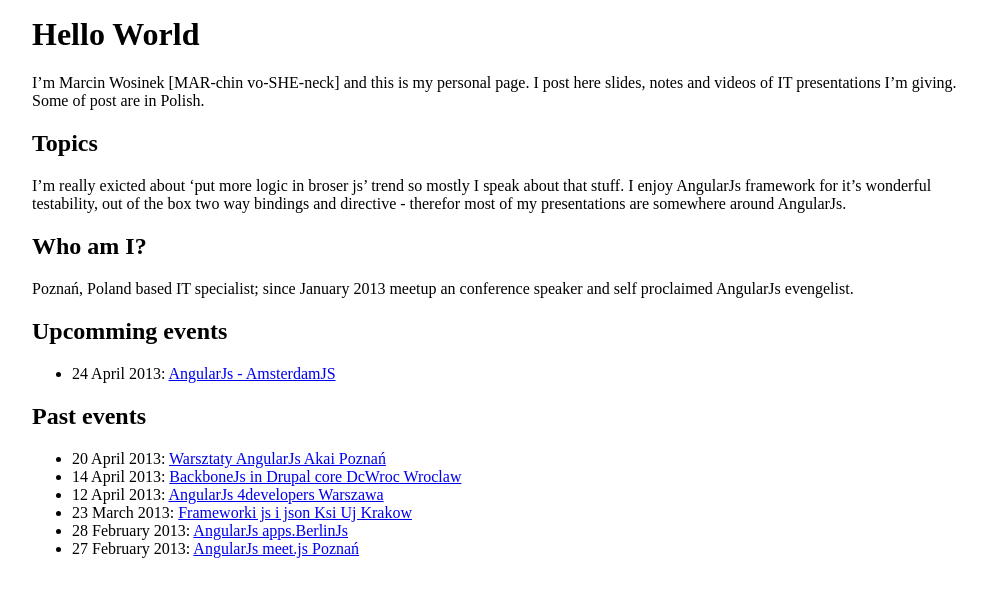
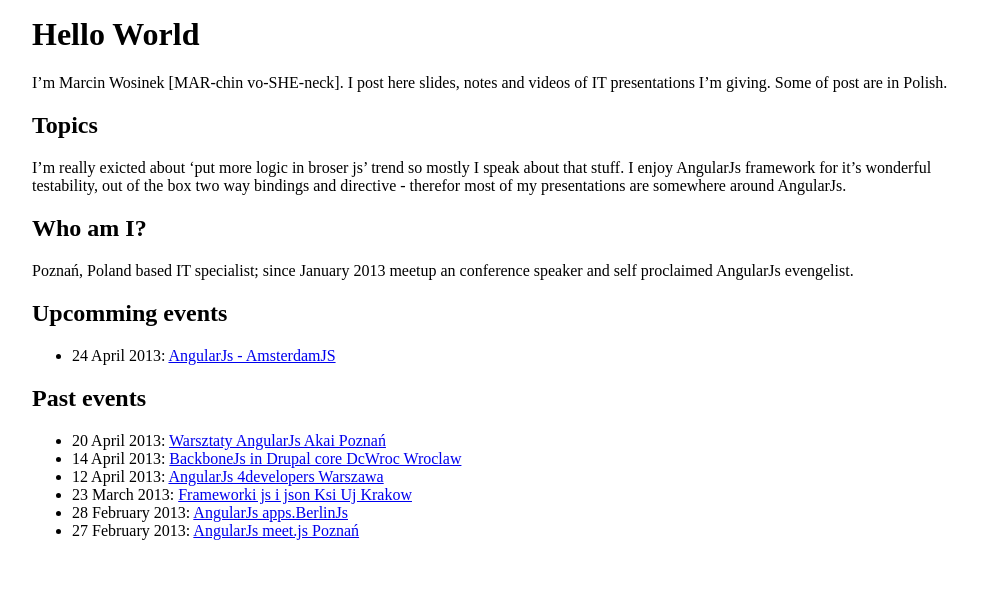
Before and after one commit to marcin-wosinek/blog, a Jekyll site: the page built from index.md, in a window 1280 px wide. Shown: the top 597 px of the page, without its empty margins (128-1115 px from the left). Built offline with Jekyll 4.4.1, drawn with Linux system fonts in a browser that asks for light colours.

Commit message:
Fix home page description

```diff
--- a/index.md
+++ b/index.md
@@ -3,7 +3,7 @@
 title: Marcin Wosinek - blog
 ---
 # Hello World
-I'm Marcin Wosinek \[MAR-chin vo-SHE-neck\] and this is my personal page. I post here slides, notes and videos of IT presentations I'm giving. Some of post are in Polish.
+I'm Marcin Wosinek \[MAR-chin vo-SHE-neck\]. I post here slides, notes and videos of IT presentations I'm giving. Some of post are in Polish.
 
 ## Topics
 I'm really exicted about 'put more logic in broser js' trend so mostly I speak about that stuff. I enjoy AngularJs framework for it's wonderful testability, out of the box two way bindings and directive - therefor most of my presentations are somewhere around AngularJs.
```
